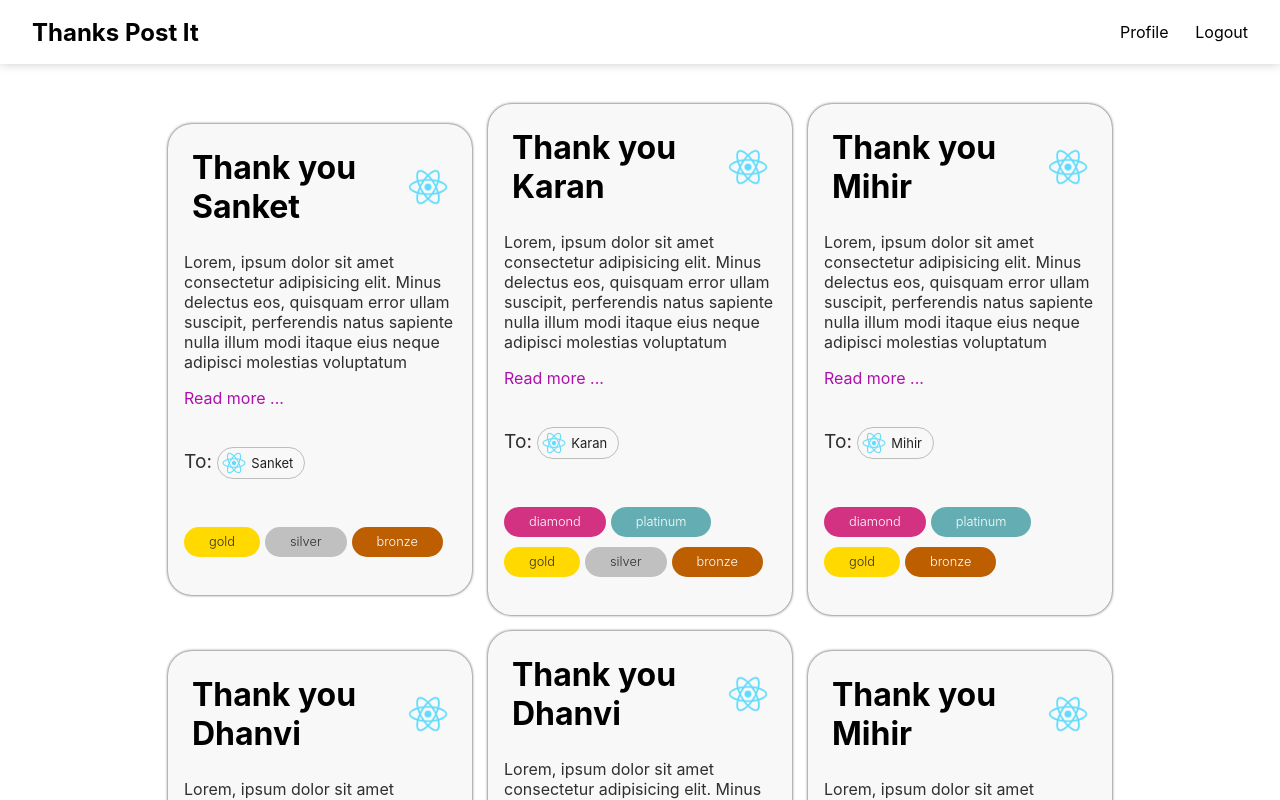
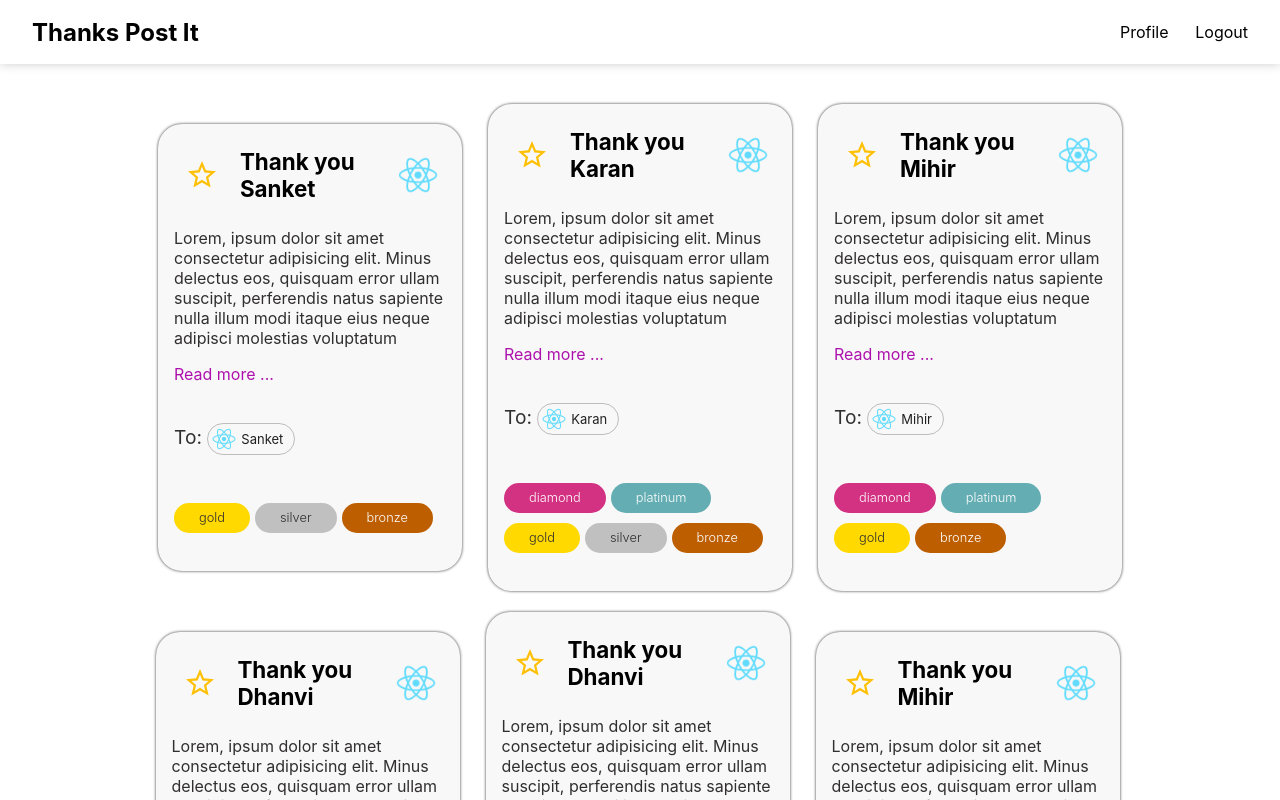
Before and after one commit to sanketj0700/Thanks-Post-it, a React (Create React App) app in the folder client/: page / in a window 1280 px wide. Shown: the top 800 px of the page. Built offline with nearby package versions, Linux system fonts and the light colour scheme; the HTML template or start-up script is replaced by a standard one.

Commit message:
Few UI changes

```diff
--- a/client/package.json
+++ b/client/package.json
@@ -5,6 +5,7 @@
   "dependencies": {
     "@emotion/react": "^11.7.1",
     "@emotion/styled": "^11.6.0",
+    "@mui/icons-material": "^5.3.1",
     "@mui/material": "^5.3.1",
     "@testing-library/jest-dom": "^5.16.1",
     "@testing-library/react": "^12.1.2",
--- a/client/src/components/Card.jsx
+++ b/client/src/components/Card.jsx
@@ -5,17 +5,26 @@ import ReaderModal from './ReaderModal';
 import ReadOnlyBadge from './ReadOnlyBadge';
 import Avatar from '@mui/material/Avatar';
 import Chip from '@mui/material/Chip';
+import IconButton from '@mui/material/IconButton';
+import StarBorderIcon from '@mui/icons-material/StarBorder';
+import StarIcon from '@mui/icons-material/Star';
+
 function Card(props) {
     const [open, setOpen] = useState(false);
     const [title, setTitle] = useState(props.card.title);
     const [text, setText] = useState(props.card.text);
     const [badges, setBadges] = useState(props.card.badges);
     const [dedicated, setDedicated] = useState(props.card.dedicated);
+    const [activeStar, setActiveStar] = useState(false);
     const text_limit = 200;
     const user = props.card.user;
 
     const handleOnClick = () => {
         setOpen(true);
+    }
+    const handleStar = (e) =>{
+      e.stopPropagation();
+      setActiveStar(!activeStar);
     }
   return (
     <>
@@ -34,8 +43,14 @@ function Card(props) {
     />
     : <ReaderModal open={open} setOpen={setOpen} card = {props.card}/>}
     <div className='card-container' onClick={handleOnClick}>
-
       <div className = 'card-header'>
+        <IconButton onClick={handleStar} className = 'star-icon'>
+            {activeStar ? (
+              <StarIcon className="active-star" />
+            ) : (
+              <StarBorderIcon className = 'inactive-star'/>
+            )}
+        </IconButton>
         <h2 className='card-title'>{title}</h2>
         <Avatar src = 'logo192.png' alt = {user}/>
       </div>
--- a/client/src/components/EditorModal.jsx
+++ b/client/src/components/EditorModal.jsx
@@ -64,7 +64,6 @@ function EditorModal({open, setOpen, title, text, badges, dedicated, setTitle, s
             </div>
         </DialogContent>
         <DialogActions>
-            {/* <button onClick={handleOnCancel}>Cancel</button> */}
             <button onClick = {handleOnOk} className='modal-button'>Ok</button>
         </DialogActions>
     </Dialog>
--- a/client/src/styles/Badge.css
+++ b/client/src/styles/Badge.css
@@ -1,25 +1,33 @@
 input[type = "checkbox"]{
     display: none;
     width: 100%;
-
+    cursor: pointer;
+}
+label{
+    cursor: pointer;
 }
 #diamond{
     background-color: rgb(211, 50, 130);
     color: #fff;
+    cursor: pointer;
 }
 #platinum{
     background-color: #63adb3;
     color: white;
+    cursor: pointer;
 }
 #gold{
     background-color: #ffd900;
+    cursor: pointer;
 }
 #silver{
     background-color: #c0c0c0;
+    cursor: pointer;
 }
 #bronze{
     background-color: #bd5e00;
     color: white;
+    cursor: pointer;
 }
 #badge{
     background-color: rgb(255, 255, 255);
--- a/client/src/styles/Card.css
+++ b/client/src/styles/Card.css
@@ -8,6 +8,10 @@
     box-shadow: rgb(48, 46, 46) 0px 0px 3px;
     color: rgb(48, 46, 46);
     margin: 0.5em;
+    cursor: pointer;
+}
+.card-container:hover{
+    background-color: #f1f1f1;
 }
 
 @media screen and (max-width: 1000px) {
@@ -33,13 +37,20 @@
     justify-content: space-between;
     align-items: center;
 }
-.card-title{
-    margin-right: 1em;
+.active-star{
+    color: #ffc107;
+    transform: scale(1.4);
+}
+.inactive-star{
+    color: #ffc107;
+    transform: scale(1.4);
 }
 .card-title{
-    font-size: 2rem;
+    font-size: 1.4rem;
     font-weight: bold;
     color: #000;
+    margin-right: 0.8em;
+    margin-left: 0.8em;
 }
 .card-body{
     display: flex;
@@ -60,6 +71,10 @@
 .read-more{
     color: rgb(173, 17, 173);
     margin-top: 1em;
+}
+.read-more:hover{
+    color: rgb(243, 30, 243);
+    text-decoration: underline;
 }
 .dedicated-to{
     font-size: 1.2em;
--- a/client/src/styles/CardModal.css
+++ b/client/src/styles/CardModal.css
@@ -44,6 +44,7 @@
     border-radius: 5px;
     background-color: #fff;
     color: #000;
+    cursor: pointer;
 }
 .modal-button:hover{
     background-color: rgb(240, 239, 239);
--- a/client/src/styles/Home.css
+++ b/client/src/styles/Home.css
@@ -1,17 +1,9 @@
 .home-container{
-    /* display: flex;
-    margin-top: 2rem;
-    width: 100%;
-    height: 100%;
-    flex-direction: row;
-    justify-content: space-evenly;
-    align-content: space-between;
-    flex-wrap: wrap; */
-
     display: flex;
     align-items: center;
     flex-wrap: wrap;
     justify-content: center;
+    gap: 5px;
     height: 100%;
     width: 95%;
     margin-top: 2rem;
```
Also changed, not shown: 1 other file (tests, documents, lock files or other folders).
